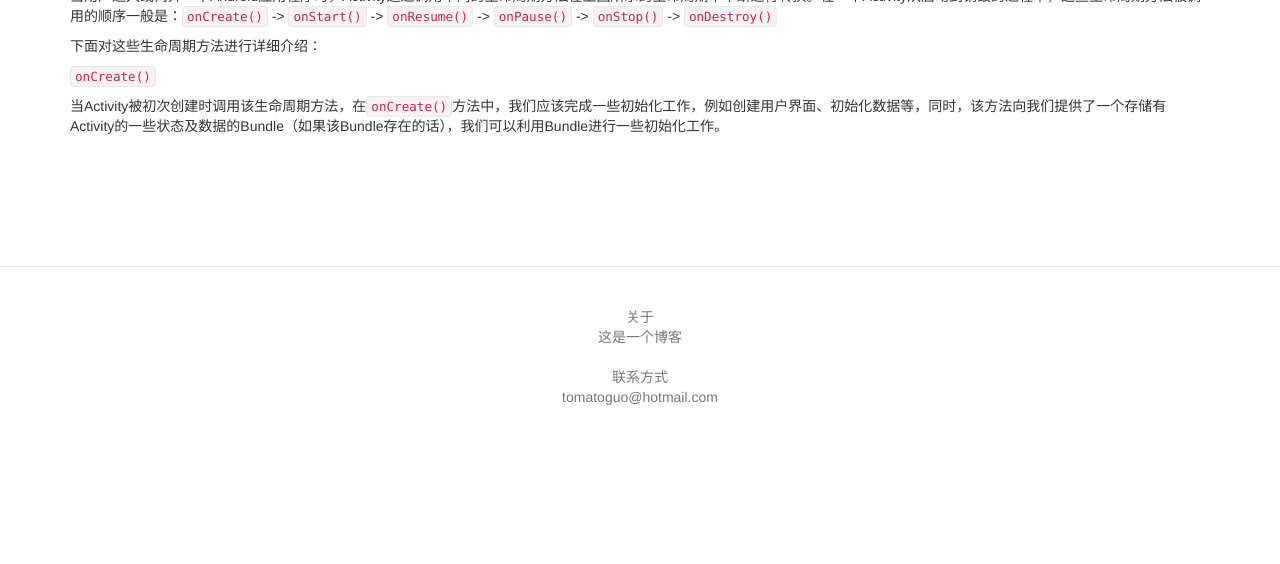
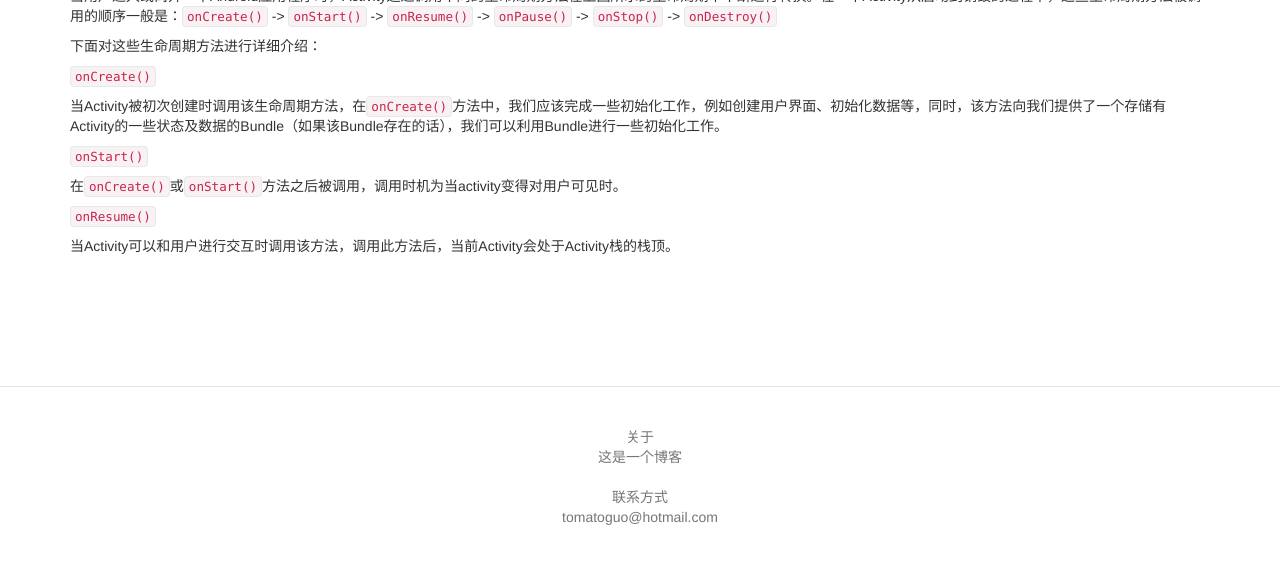
Before and after one commit to tomatoguo/tomatoguo.github.io, a Jekyll site: the page built from _posts/2015-08-08-Android&#x56DB;&#x5927;&#x7EC4;&#x4EF6;&#x4E4B;Activity.markdown, in a window 1280 px wide and 900 px high, scrolled down 594 px, cut to the strip 333-897 px from the top of the window. Built offline with Jekyll 4.4.1, drawn with Linux system fonts in a browser that asks for light colours; before the commit the page ends 1374 px from its top, so only the background shows below that.

Commit message:
modify blog 2015-08-08-Android&#x56DB;&#x5927;&#x7EC4;&#x4EF6;&#x4E4B;Activity.markdown

```diff
--- a/_posts/2015-08-08-Android&#x56DB;&#x5927;&#x7EC4;&#x4EF6;&#x4E4B;Activity.markdown
+++ b/_posts/2015-08-08-Android&#x56DB;&#x5927;&#x7EC4;&#x4EF6;&#x4E4B;Activity.markdown
@@ -18,9 +18,16 @@ Activity是Android应用程序中最常见也是最重要的组件之一，Activ
 
 当用户进入或离开一个Android应用程序时，Activity通过调用不同的生命周期方法在上图所示的生命周期中不断进行转换。在一个Activity从启动到销毁的过程中，这些生命周期方法被调用的顺序一般是：<code>onCreate()</code> -> <code>onStart()</code> -> <code>onResume()</code> -> <code>onPause()</code> -> <code>onStop()</code> -> <code>onDestroy()</code>
 
-
 下面对这些生命周期方法进行详细介绍：
 
 <code>onCreate()</code>
 
 当Activity被初次创建时调用该生命周期方法，在<code>onCreate()</code>方法中，我们应该完成一些初始化工作，例如创建用户界面、初始化数据等，同时，该方法向我们提供了一个存储有Activity的一些状态及数据的Bundle（如果该Bundle存在的话），我们可以利用Bundle进行一些初始化工作。
+
+<code>onStart()</code>
+
+在<code>onCreate()</code>或<code>onStart()</code>方法之后被调用，调用时机为当activity变得对用户可见时。
+
+<code>onResume()</code>
+
+当Activity可以和用户进行交互时调用该方法，调用此方法后，当前Activity会处于Activity栈的栈顶。
```
